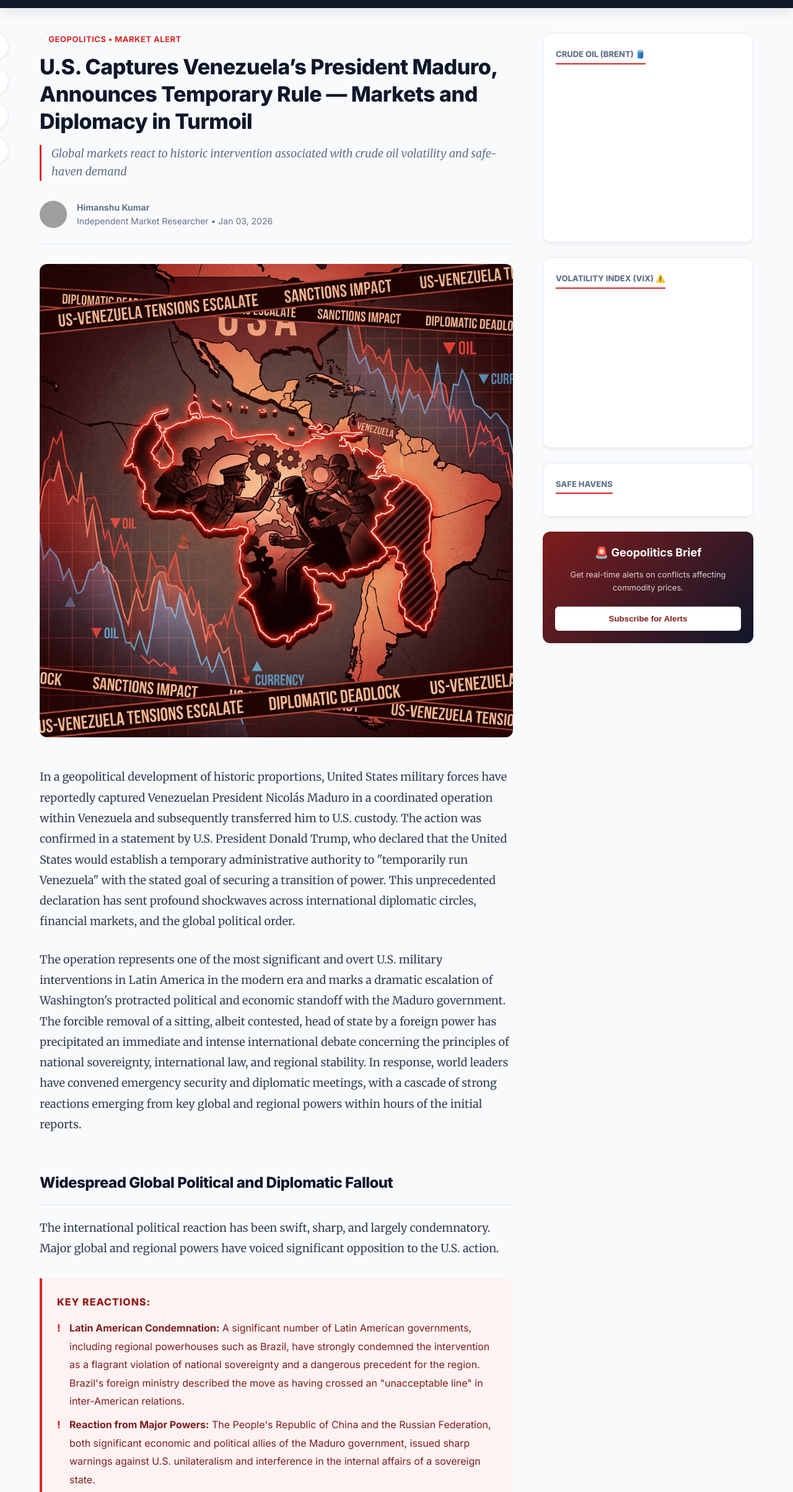
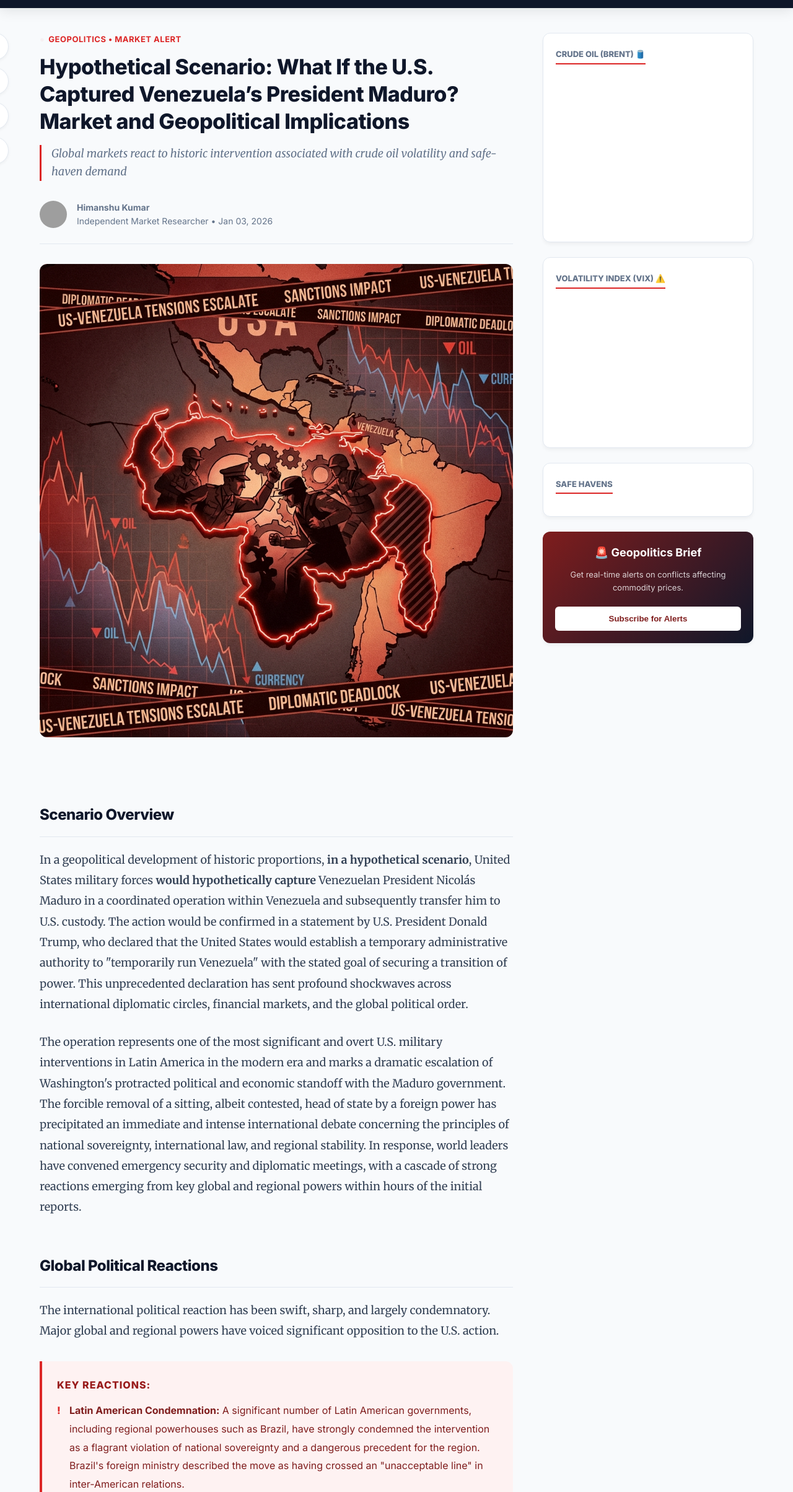
Before and after one commit to HimanshuKumar000007/silver-blog, a plain HTML site: page Blogs/9_blog.html in a window 1280 px wide. Shown: the part 107-2515 px from the top of the page at 62% size. Drawn offline with Linux system fonts and the light colour scheme; grey boxes are pictures that could not be loaded; a script that the page names is missing.

Commit message:
Fix blog 9 scenario labeling and update homepage

```diff
--- a/Blogs/9_blog.html
+++ b/Blogs/9_blog.html
@@ -541,8 +541,10 @@
         <main class="article-content">
             <div class="breadcrumb">Geopolitics &bull; Market Alert</div>
 
-            <h1>U.S. Captures Venezuela’s President Maduro, Announces Temporary Rule — Markets and Diplomacy in Turmoil
-            </h1>
+            <h1>Hypothetical Scenario: What If the U.S. Captured Venezuela’s President Maduro? Market and Geopolitical
+                Implications</h1>
+
+
 
             <p class="subtitle">Global markets react to historic intervention associated with crude oil volatility and
                 safe-haven demand</p>
@@ -561,9 +563,11 @@
                 style="width:100%; margin-bottom: 40px; border-radius: 12px; filter: grayscale(20%) contrast(1.1);">
 
             <article class="post-body">
-                <p>In a geopolitical development of historic proportions, United States military forces have reportedly
-                    captured Venezuelan President Nicolás Maduro in a coordinated operation within Venezuela and
-                    subsequently transferred him to U.S. custody. The action was confirmed in a statement by U.S.
+                <h2>Scenario Overview</h2>
+                <p>In a geopolitical development of historic proportions, <strong>in a hypothetical scenario</strong>,
+                    United States military forces <strong>would hypothetically capture</strong> Venezuelan President
+                    Nicolás Maduro in a coordinated operation within Venezuela and
+                    subsequently transfer him to U.S. custody. The action would be confirmed in a statement by U.S.
                     President Donald Trump, who declared that the United States would establish a temporary
                     administrative authority to "temporarily run Venezuela" with the stated goal of securing a
                     transition of power. This unprecedented declaration has sent profound shockwaves across
@@ -578,7 +582,7 @@
                     strong reactions emerging from key global and regional powers within hours of the initial reports.
                 </p>
 
-                <h2>Widespread Global Political and Diplomatic Fallout</h2>
+                <h2>Global Political Reactions</h2>
                 <p>The international political reaction has been swift, sharp, and largely condemnatory. Major global
                     and regional powers have voiced significant opposition to the U.S. action.</p>
 
@@ -602,7 +606,7 @@
                     </ul>
                 </div>
 
-                <h2>Immediate Market Impact and Investor Reaction</h2>
+                <h2>Market Impact Analysis</h2>
                 <p>Global financial markets reacted immediately and forcefully to the heightened geopolitical
                     uncertainty. The development triggered a classic "risk-off" cascade across all asset classes as
                     investors moved to hedge against unpredictable outcomes.</p>
@@ -612,7 +616,7 @@
                     quality reflects a deep-seated investor fear of systemic instability and a search for tangible
                     stores of value outside of traditional financial instruments.</p>
 
-                <h3>Volatility in Energy Markets</h3>
+                <h2>Energy Market Implications</h2>
                 <p>Crude oil prices became highly volatile. While Venezuela's production is constrained, it holds the
                     world's largest proven oil reserves. The direct U.S. involvement and the potential for a
                     U.S.-administered revival of its energy sector introduce a highly uncertain, long-term variable into
@@ -629,7 +633,7 @@
                     uncertain path for central bank policy. Volatility is expected to remain elevated across currency,
                     fixed-income, and equity markets.</p>
 
-                <h2>Strategic Implications and Future Outlook</h2>
+                <h2>Strategic Outlook</h2>
                 <p>The long-term consequences of this intervention are profound and will likely reshape the geopolitical
                     and economic landscape of the Western Hemisphere and beyond. With the United States now signaling
                     its intent to directly influence the stabilization and potential revival of Venezuela's vast energy
```
Also changed, not shown: index.html (+1 -1 lines).
